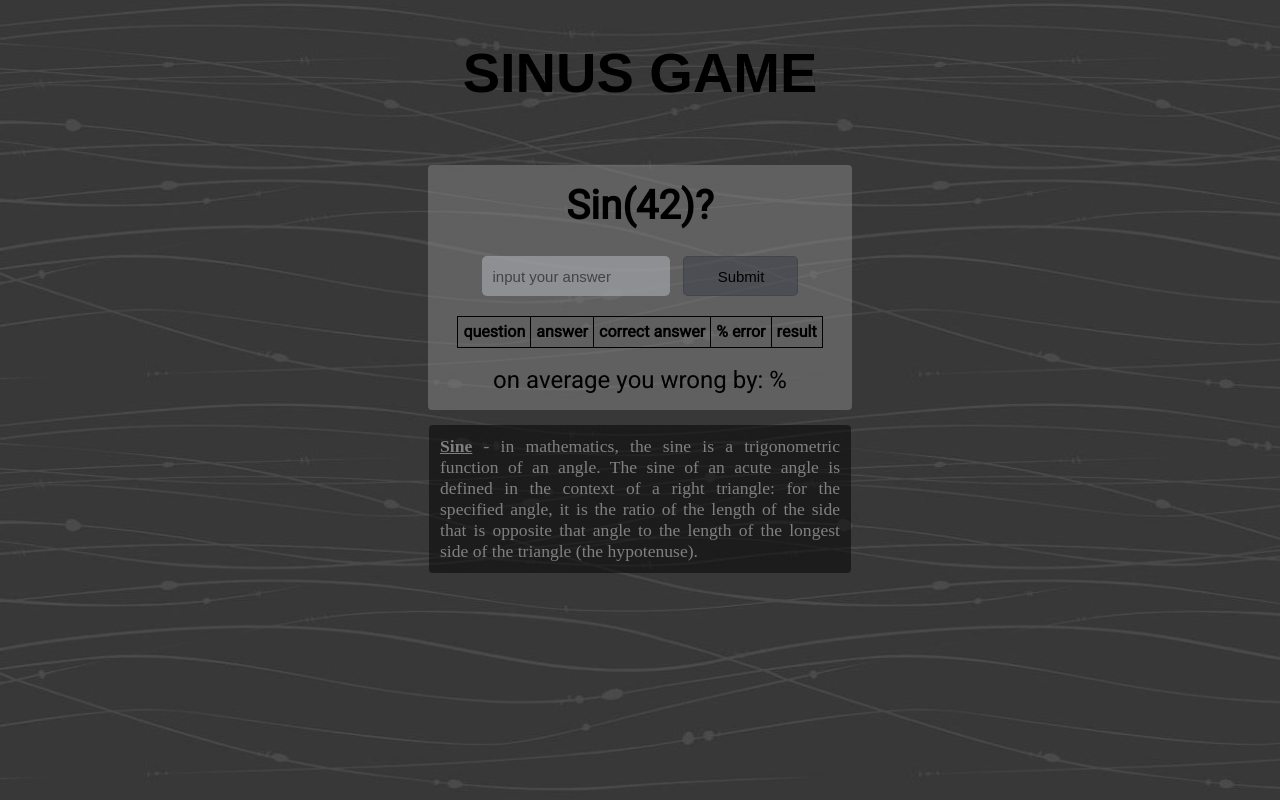
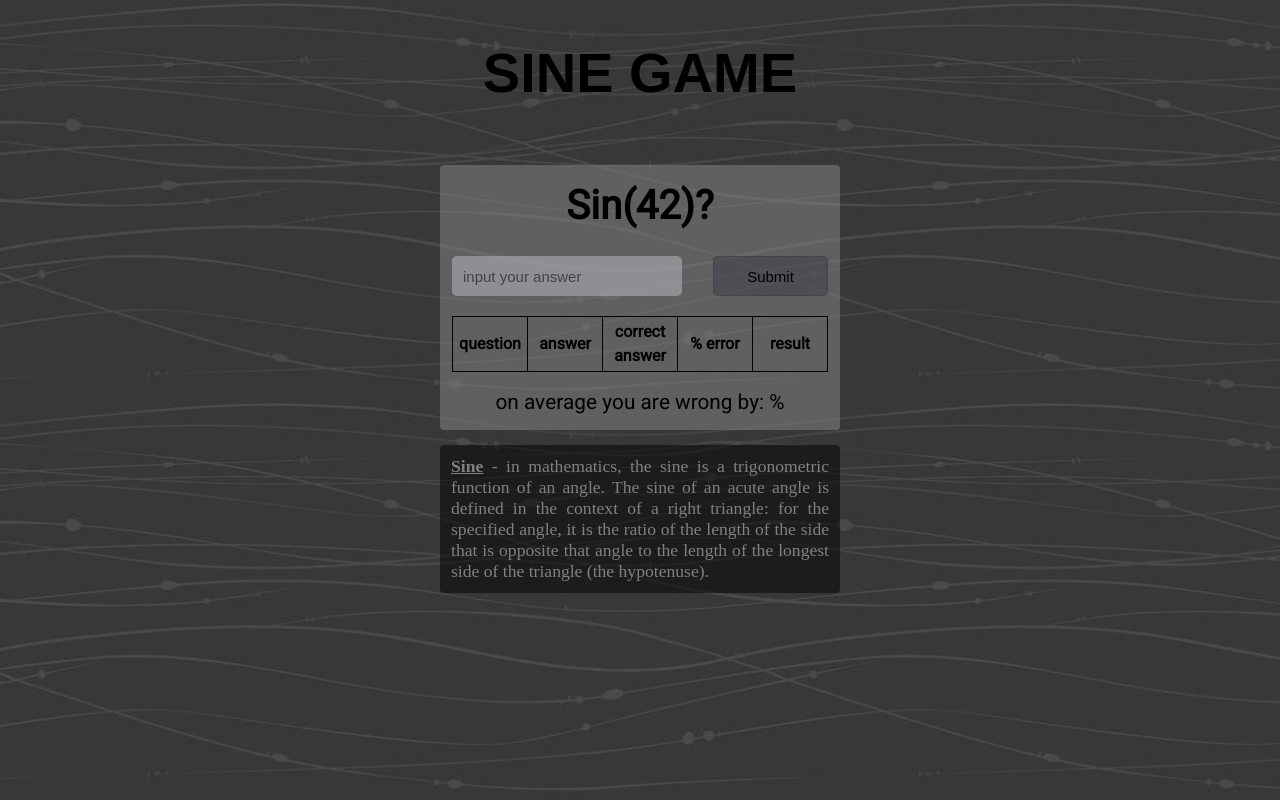
Before and after one commit to glebmikha/sinus-game, a plain HTML site: page index.html in a window 1280 px wide. Drawn offline with Linux system fonts and the light colour scheme; a web font is replaced by a local one.

Commit message:
finished (i hope) project

```diff
--- a/index.html
+++ b/index.html
@@ -5,13 +5,13 @@
     <meta charset="UTF-8">
     <meta name="viewport" content="width=device-width, initial-scale=1.0">
     <meta http-equiv="X-UA-Compatible" content="ie=edge">
-    <title>Sinus Games</title>
+    <title>Sine Games</title>
     <link rel="stylesheet" type="text/css" href="styles.css">
     <link href="https://fonts.googleapis.com/css?family=Days+One|Heebo|PT+Sans" rel="stylesheet">
 </head>
 
 <body>
-    <h1>SINUS GAME</h1>
+    <h1>SINE GAME</h1>
     <div class="grid-container">
         <div id="formGroup">
             <div id='question'>Question?</div>
@@ -31,7 +31,7 @@
         </div>
 
         <div id="scoreGroup">
-            <p>on average you wrong by: <span id="score"></span> %</p>
+            <p>on average you are wrong by: <span id="score"></span> %</p>
         </div>
     </div>
     <div class="note"><strong>Sine</strong> - in mathematics, the sine is a trigonometric function of an angle. The sine
--- a/styles.css
+++ b/styles.css
@@ -1,6 +1,7 @@
 * {
 	padding: 0;
 	margin: 0;
+	box-sizing: border-box;
 }
 
 body {
@@ -12,9 +13,10 @@ body {
 h1 {
 	margin-top: 40px;
 	margin-bottom: 60px;
-	text-align: center;
 	font-family: 'Days One', sans-serif;
 	font-size: 3.5em;
+	text-align: center;
+
 }
 
 .grid-container {
@@ -32,6 +34,8 @@ h1 {
 table {
 	border-collapse: collapse;
 	margin: auto;
+	width: 100%;
+	table-layout: fixed;
 }
 
 th {
@@ -43,11 +47,10 @@ td,
 th {
 	border: 1px solid #000000;
 	padding: 3px 5px;
-	box-sizing: border-box;
+	word-wrap: break-word;
 }
 
 button {
-	margin: 20px 0px 20px 10px;
 	height: 40px;
 	width: 115px;
 	border-radius: 5px;
@@ -55,11 +58,11 @@ button {
 	background-color: rgba(56, 60, 71, 0.5);
 	border: 1px solid rgba(56, 60, 71, 0.5);
 	font-family: Arial, sans-serif;
-	box-sizing: border-box;
+	float: right;
+	margin-top: 20px;
 }
 
 button:hover {
-	margin: 20px 0px 20px 10px;
 	height: 40px;
 	width: 115px;
 	border-radius: 5px;
@@ -68,21 +71,20 @@ button:hover {
 	background: radial-gradient(#E0E0E0, #454545);
 	cursor: pointer;
 	font-family: Arial, sans-serif;
-	box-sizing: border-box;
 }
 
 #answer {
-	margin: 20px 0;
+	width: 230px;
 	padding: 0 10px;
 	height: 40px;
-	width: 188px;
 	font-size: 15px;
 	background-color: rgba(163, 164, 168, 0.7);
 	border: 1px solid transparent;
 	color: black;
 	font-family: Arial, sans-serif;
 	border-radius: 5px;
-	box-sizing: border-box;
+	float: left;
+	margin: 20px 0;
 }
 
 
@@ -95,7 +97,7 @@ button:hover {
 
 #scoreGroup {
 	margin-top: 15px;
-	font-size: 1.5em;
+	font-size: 1.3em;
 }
 
 .note {
```
